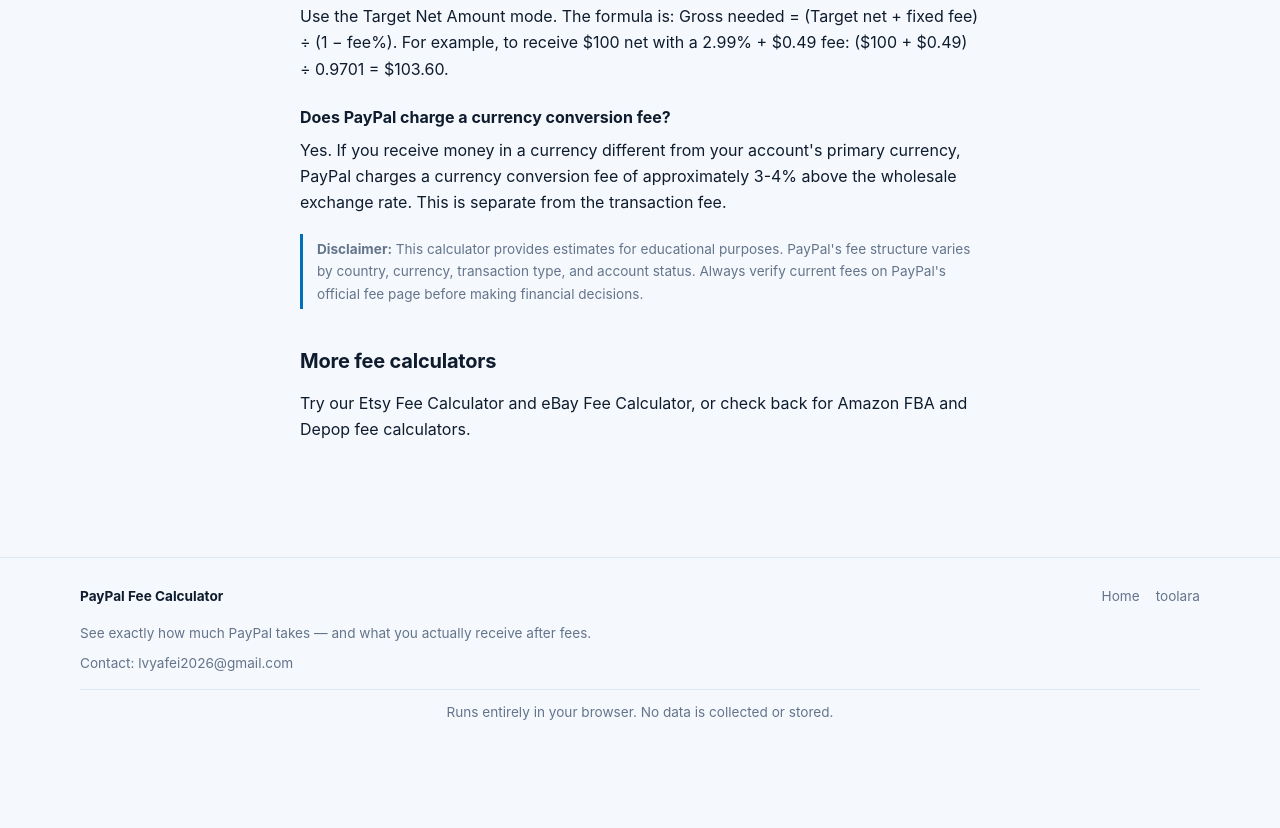
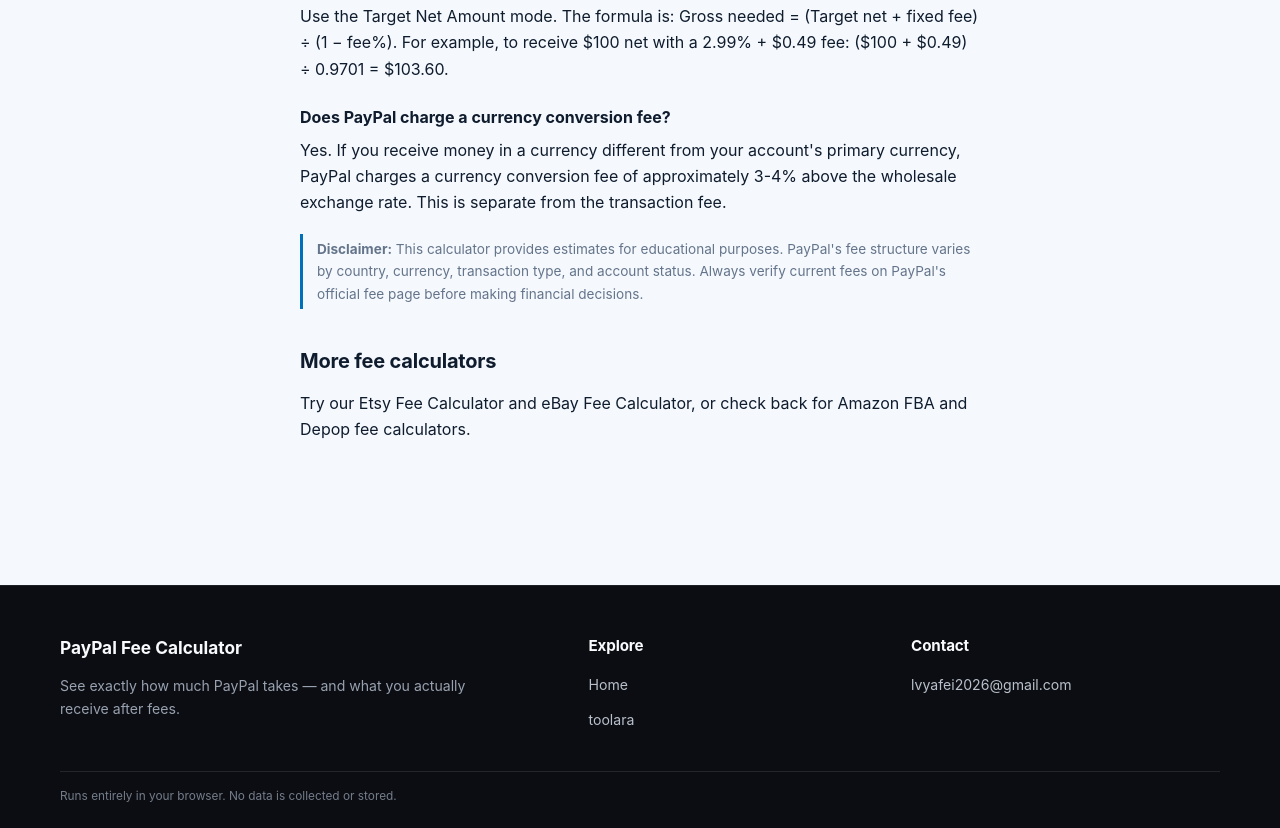
Before and after one commit to lvyafei2026-coder/paypal-fee-calculator, a plain HTML site: page index.html in a window 1280 px wide. Shown: the part 2984-3812 px from the top of the page. Before the commit the page ends 3744 px from the top, so only its background shows below. Drawn offline with Linux system fonts and the light colour scheme.

Commit message:
Use three-column site footers

```diff
--- a/css/style.css
+++ b/css/style.css
@@ -152,15 +152,17 @@
   .site-nav select { min-width: 118px; }
 }
 
-.site-footer { margin-top: 36px; padding: 28px 20px 36px; border-top: 1px solid var(--border, rgba(100,116,139,0.25)); color: var(--muted, #64748b); font-size: 0.85rem; line-height: 1.6; }
-.site-footer-inner { max-width: 1120px; margin: 0 auto; }
-.site-footer-details { text-align: left; }
-.site-footer-top { display: flex; align-items: center; justify-content: space-between; gap: 16px; flex-wrap: wrap; }
-.site-footer-brand { color: var(--text, #0f1c2e); font-weight: 700; text-decoration: none; }
-.site-footer-nav { display: flex; align-items: center; gap: 16px; flex-wrap: wrap; }
-.site-footer a { color: inherit; text-decoration: none; }
-.site-footer a:hover { color: var(--accent, #2563eb); text-decoration: underline; }
-.site-footer-description { max-width: 760px; margin: 16px 0 8px; }
-.site-footer-contact { margin: 8px 0; }
-.site-footer-privacy { margin: 14px 0 0; padding-top: 12px; border-top: 1px solid var(--border, rgba(100,116,139,0.25)); }
-@media (max-width: 560px) { .site-footer-top { align-items: flex-start; flex-direction: column; gap: 10px; } .site-footer-nav { gap: 12px; } }
+.site-footer { margin-top: 64px !important; padding: 48px 24px 22px !important; background: #0b0d12 !important; border-top: 1px solid rgba(255,255,255,0.08) !important; color: #a6adbb !important; text-align: left !important; font-size: 0.88rem !important; line-height: 1.6; }
+.site-footer-inner { max-width: 1160px; margin: 0 auto; }
+.site-footer-grid { display: grid; grid-template-columns: minmax(0, 1.4fr) minmax(150px, 0.8fr) minmax(200px, 0.9fr); gap: 48px; }
+.site-footer-column { min-width: 0; }
+.site-footer-brand { display: inline-block; color: #f8fafc !important; font-size: 1.08rem; font-weight: 700; text-decoration: none; }
+.site-footer-heading { margin: 0 0 16px !important; color: #f8fafc; font-size: 0.95rem; font-weight: 650; }
+.site-footer-description { max-width: 420px; margin: 14px 0 0 !important; color: #98a1af; }
+.site-footer-nav { display: grid; justify-items: start; gap: 10px; }
+.site-footer a { color: #b9c0cb !important; text-decoration: none; }
+.site-footer a:hover { color: #fff !important; text-decoration: underline; }
+.site-footer-contact { margin: 0 !important; color: #b9c0cb; overflow-wrap: anywhere; }
+.site-footer-bottom { margin-top: 40px; padding-top: 16px; border-top: 1px solid rgba(255,255,255,0.1); color: #747d8a; font-size: 0.74rem; line-height: 1.5; }
+.site-footer-bottom p { margin: 0; }
+@media (max-width: 720px) { .site-footer { padding: 36px 20px 20px !important; } .site-footer-grid { grid-template-columns: 1fr; gap: 28px; } .site-footer-bottom { margin-top: 28px; } } .site-footer-nav { gap: 12px; } }
--- a/index.html
+++ b/index.html
@@ -202,14 +202,16 @@
 </main>
 
 <footer class="footer site-footer">
-<div class="site-footer-inner"><div class="site-footer-details">
-<div class="site-footer-top">
-<span class="site-footer-brand" data-i18n="title">PayPal Fee Calculator</span>
-<nav class="site-footer-nav" aria-label="Quick navigation"><a href="/">Home</a><a href="https://toolara.dev/">toolara</a></nav>
+<div class="site-footer-inner">
+<div class="site-footer-grid">
+<section class="site-footer-column">
+<a class="site-footer-brand" href="/"><span class="site-footer-brand" data-i18n="title">PayPal Fee Calculator</span></a>
+<p class="site-footer-description" data-i18n="subtitle">See exactly how much PayPal takes — and what you actually receive after fees.</p>
+</section>
+<section class="site-footer-column"><h2 class="site-footer-heading">Explore</h2><nav class="site-footer-nav" aria-label="Quick navigation"><a href="/" data-i18n="navHome">Home</a><a href="https://toolara.dev/">toolara</a></nav></section>
+<section class="site-footer-column"><h2 class="site-footer-heading">Contact</h2><a href="mailto:lvyafei2026@gmail.com">lvyafei2026@gmail.com</a></section>
 </div>
-<p class="site-footer-description" data-i18n="subtitle">See exactly how much PayPal takes — and what you actually receive after fees.</p>
-<p class="site-footer-contact"><span>Contact:</span> <a href="mailto:lvyafei2026@gmail.com">lvyafei2026@gmail.com</a></p>
-</div><p class="site-footer-privacy" data-i18n="footer">Runs entirely in your browser. No data is collected or stored.</p>
+<div class="site-footer-bottom"><p class="site-footer-privacy" data-i18n="footer">Runs entirely in your browser. No data is collected or stored.</p></div>
 </div>
 </footer>
 
```
Also changed, not shown: zh/index.html (+9 -7 lines).
